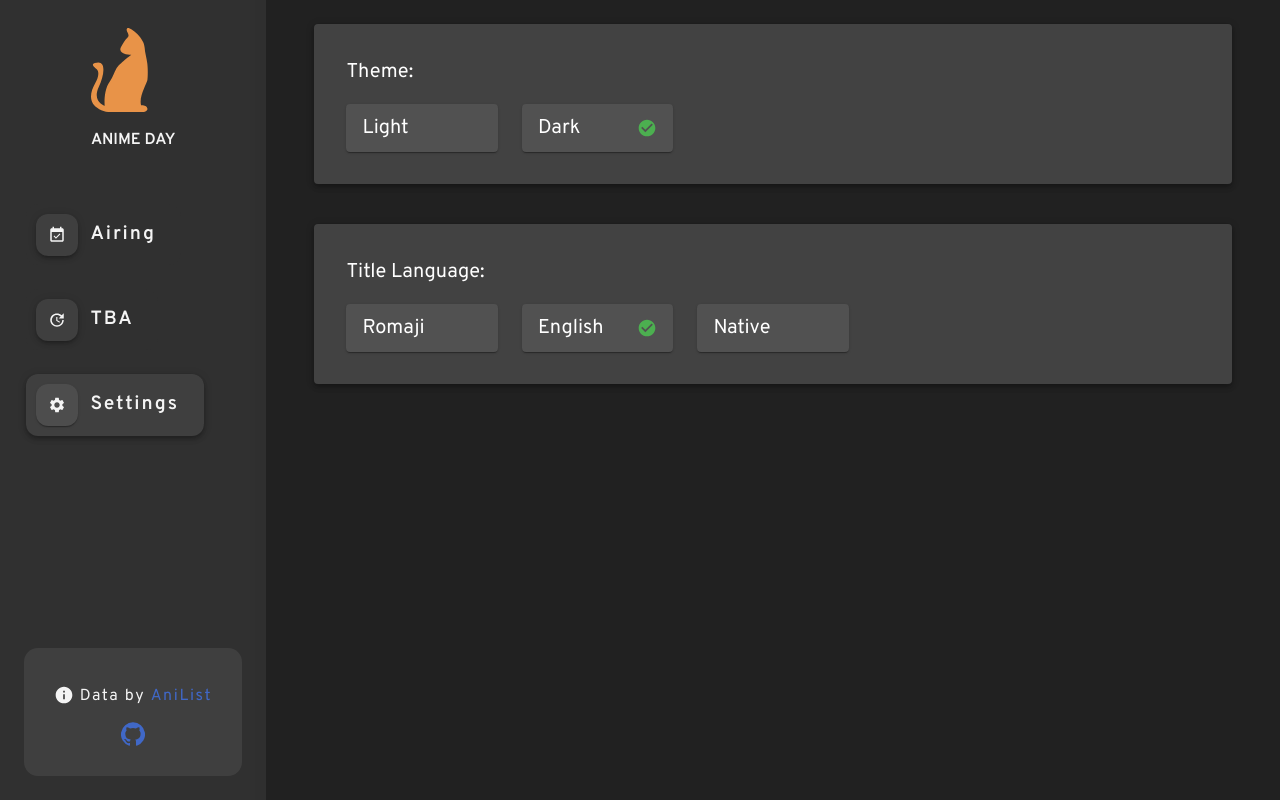
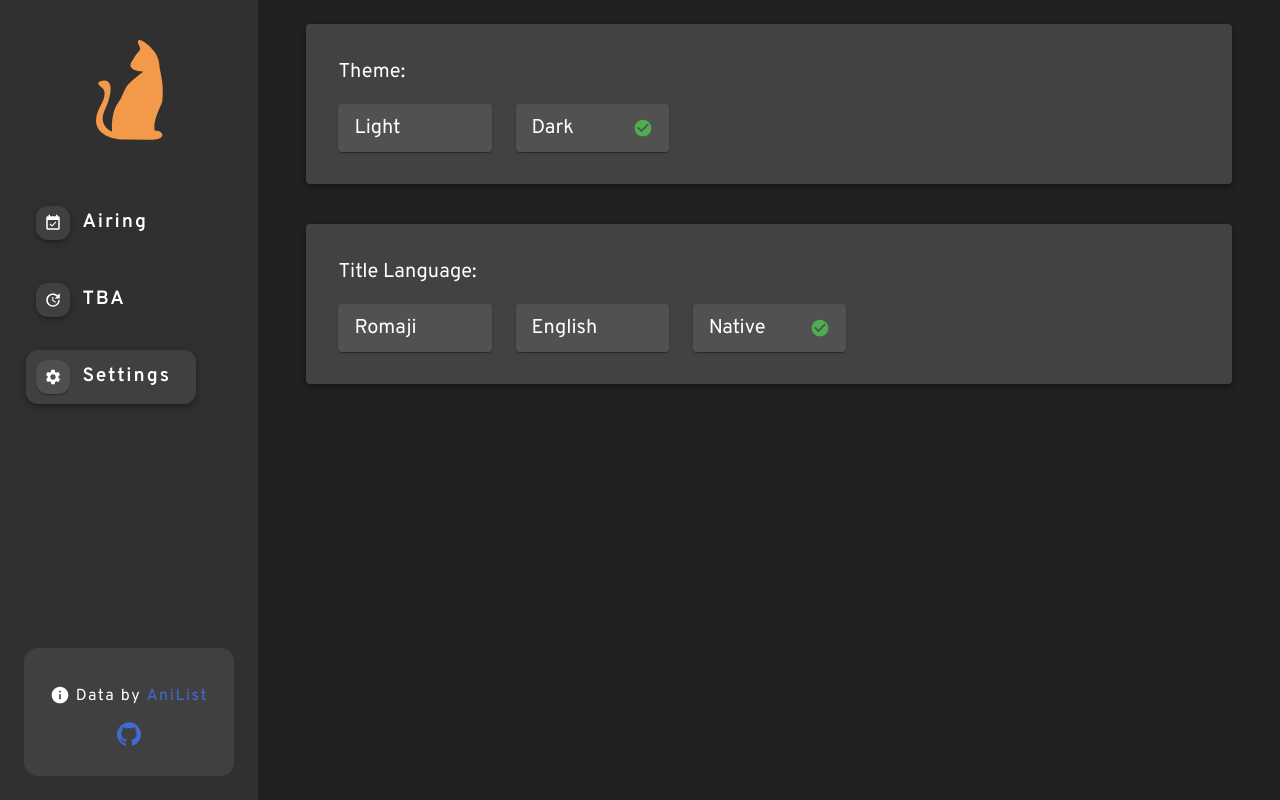
Before and after one commit to gnehcwu/aniday-web, a React (Create React App) app: page /setting in a window 1280 px wide. Built offline with nearby package versions, Linux system fonts and the light colour scheme.

Commit message:
Apply language setting 📡

```diff
--- a/src/components/AnimeCard.js
+++ b/src/components/AnimeCard.js
@@ -4,6 +4,7 @@ import { Box, Paper, Typography, Chip, IconButton } from '@material-ui/core';
 import MoodOutlined from '@material-ui/icons/MoodOutlined';
 import { green } from '@material-ui/core/colors';
 import LinkIcon from '@material-ui/icons/Link';
+import { useSetting } from '../states/useSetting';
 
 const useStyles = makeStyles(theme => ({
   card: {
@@ -134,6 +135,7 @@ const useStyles = makeStyles(theme => ({
 
 const AnimeCard = ({ anime, episode }) => {
   const styles = useStyles();
+  const { lang } = useSetting();
 
   return (
     <Paper className={styles.card} elevation={5}>
@@ -141,7 +143,7 @@ const AnimeCard = ({ anime, episode }) => {
         <img alt="cover" className={styles.cover} src={anime.coverImage.extraLarge} />
         <Box className={styles.overlay}>
           <Typography variant="subtitle2" className={styles.title}>
-            {anime.title.native}
+            {anime.title[lang]}
           </Typography>
           <Typography variant="caption" className={styles.studio}>
             {anime.studios && anime.studios.nodes[0] && anime.studios.nodes[0].name}
@@ -167,7 +169,7 @@ const AnimeCard = ({ anime, episode }) => {
         </Box>
         <Box className={styles.description}>
           <Typography variant="caption" variantMapping={{ caption: 'p' }} title={anime.description}>
-            <span dangerouslySetInnerHTML={{ __html: anime.description || anime.title.native }}></span>
+            <span dangerouslySetInnerHTML={{ __html: anime.description || anime.title[lang] }}></span>
           </Typography>
         </Box>
         <Box className={styles.footer}>
--- a/src/components/App.js
+++ b/src/components/App.js
@@ -1,6 +1,6 @@
 import React, { useEffect } from 'react';
 import { useTheme, makeStyles } from '@material-ui/core/styles';
-import { Container, Box, Typography } from '@material-ui/core';
+import { Container, Box } from '@material-ui/core';
 import useMediaQuery from '@material-ui/core/useMediaQuery';
 import Filter from './Filter';
 import Nav from './Nav';
@@ -37,11 +37,12 @@ const useStyles = makeStyles(theme => {
 
     navArea: {
       gridArea: 'nav',
-      opacity: 0.95,
       display: 'grid',
       gridTemplateAreas: `"logo"
       "nav"`,
       gridTemplateRows: '180px auto',
+      rowGap: `${theme.spacing(2)}px`,
+      overflowY: 'auto',
       background: theme.palette.background.default,
       [theme.breakpoints.down('sm')]: {
         gridTemplateAreas: '"logo nav"',
@@ -57,9 +58,11 @@ const useStyles = makeStyles(theme => {
         bottom: 0,
         left: '50%',
         transform: 'translateX(-50%) translateY(-25px)',
+        opacity: 0.95,
       },
       [theme.breakpoints.down('xs')]: {
         gap: `${theme.spacing(2)}px`,
+        opacity: 0.95,
       },
     },
 
@@ -72,23 +75,14 @@ const useStyles = makeStyles(theme => {
     },
 
     logoIcon: {
-      width: '57px',
+      width: '67px',
       [theme.breakpoints.down('sm')]: {
         width: '28px',
       },
     },
 
-    logoText: {
-      textTransform: 'uppercase',
-      fontWeight: '900',
-      [theme.breakpoints.down('sm')]: {
-        display: 'none',
-      },
-    },
-
     nav: {
       gridArea: 'nav',
-      paddingTop: theme.spacing(3),
       [theme.breakpoints.down('sm')]: {
         paddingTop: 0,
       },
@@ -169,10 +163,7 @@ function App() {
       >
         <Box className={styles.navArea}>
           <Box className={styles.logo}>
-            <Logo className={styles.logoIcon} alt="logo" />
-            <Typography color="textPrimary" className={styles.logoText}>
-              Anime Day
-            </Typography>
+            <Logo className={styles.logoIcon} alt="logo anime calendar" />
           </Box>
           <Box className={styles.nav}>
             <Nav />
--- a/src/components/Nav.js
+++ b/src/components/Nav.js
@@ -17,7 +17,7 @@ const useStyles = makeStyles(theme => ({
     gridRow: '1/2',
     display: 'grid',
     alignItems: 'center',
-    gridTemplateRows: 'repeat(5, max-content)',
+    gridTemplateRows: 'repeat(3, max-content)',
     rowGap: `${theme.spacing(3)}px`,
     paddingLeft: `${theme.spacing(3.25)}px`,
     paddingRight: `${theme.spacing(7.85)}px`,
@@ -60,9 +60,9 @@ const useStyles = makeStyles(theme => ({
   },
 
   iconHolder: {
-    padding: theme.spacing(1.5),
+    padding: theme.spacing(1),
     [theme.breakpoints.down('sm')]: {
-      padding: 0,
+      padding: '2px',
     },
     gridColumn: '1/2',
     width: 'max-content',
--- a/src/states/useSetting.js
+++ b/src/states/useSetting.js
@@ -18,7 +18,7 @@ function reducer(state, action) {
 
 const [SettingProvider, useSetting, useSettingDispatch] = makeStore(reducer, {
   isDarkMode: true,
-  lang: 'english',
+  lang: 'native',
 });
 
 export { SETTING_ACTIONS, SettingProvider, useSetting, useSettingDispatch };
```
